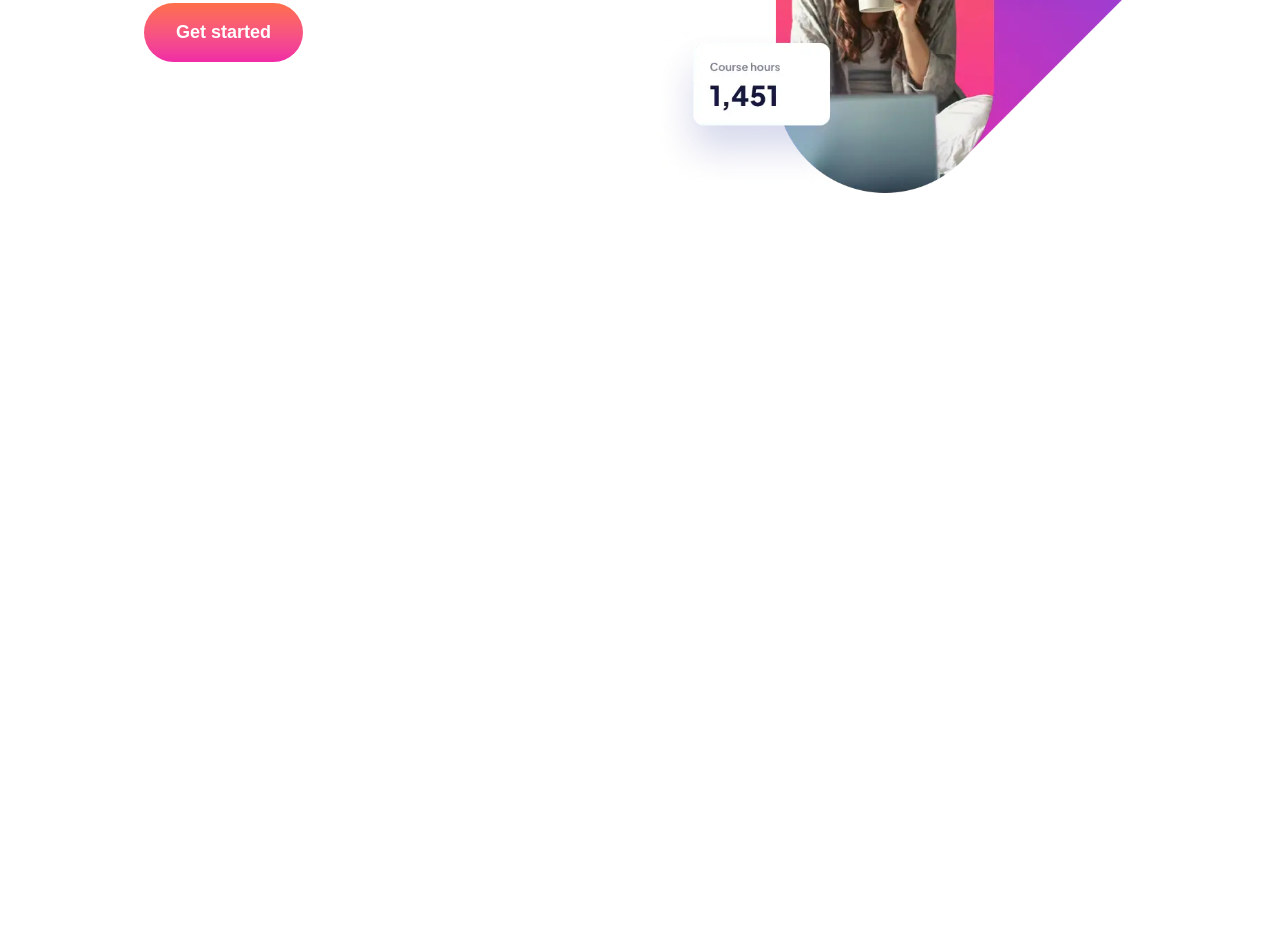
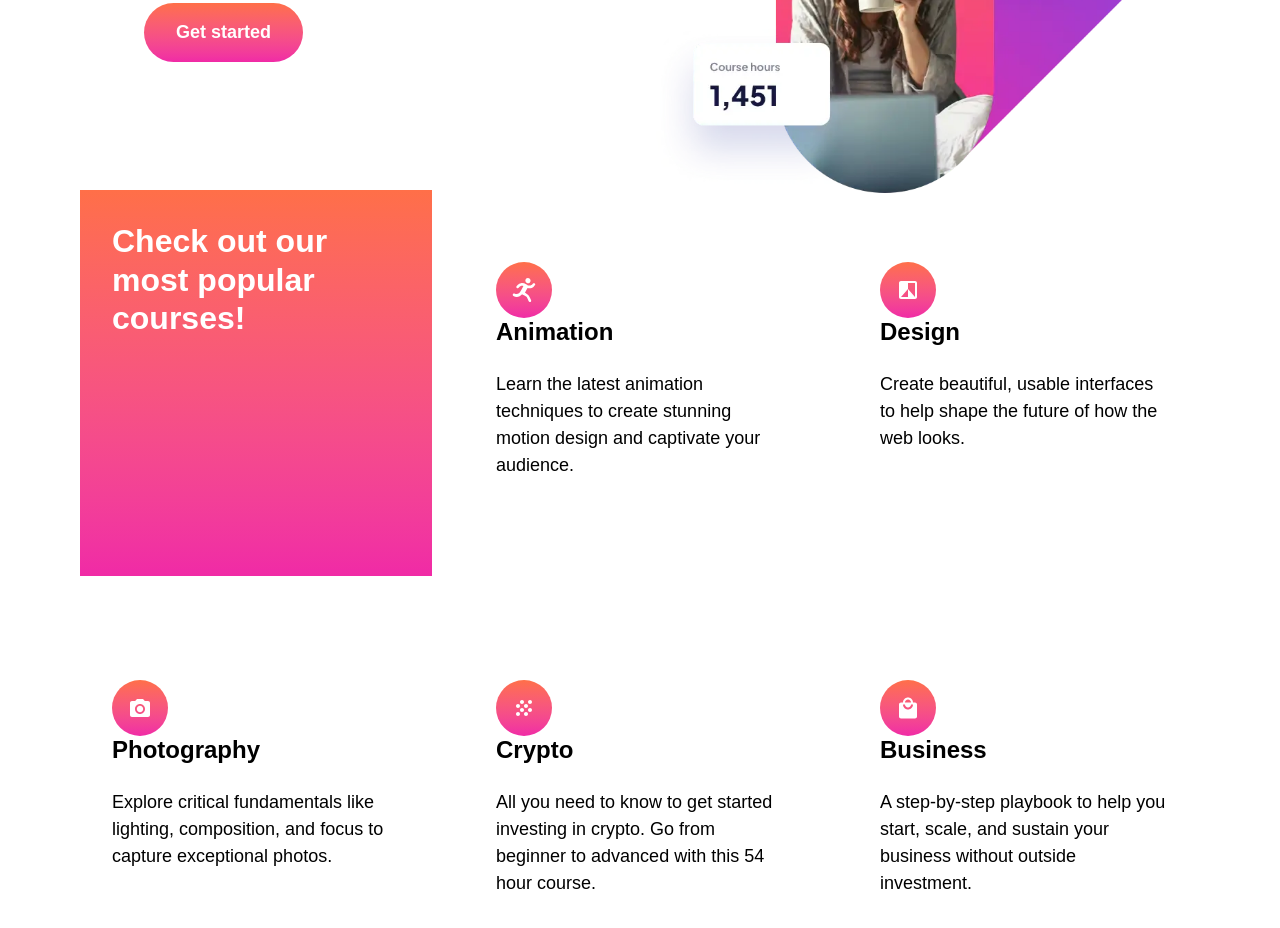
Before and after one commit to anet-eny/skilled-landing-page, a React (Vite) app: page / in a window 1280 px wide. Shown: the part 420-1348 px from the top of the page. Before the commit the page ends 800 px from the top, so only its background shows below. Built offline with nearby package versions, Linux system fonts and the light colour scheme.

Commit message:
Change coursesData.js to coursesData.jsx to allow JSX in course icons, fix the icons styles

```diff
--- a/src/components/CourseCard.jsx
+++ b/src/components/CourseCard.jsx
@@ -3,7 +3,7 @@ import Button from "./Button";
 export default function CourseCard({ icon, title, description }) {
   return (
     <div className="px-8 pt-18 pb-10">
-      <div className="w-14 rounded-full bg-gradient-to-b from-orange-500 to-fuchsia-500">
+      <div className="w-14 h-14 rounded-full bg-gradient-to-b from-gradient1-start to-gradient1-end flex items-center justify-center">
         {icon}
       </div>
       <h3 className="text-preset-4">{title}</h3>
--- a/src/components/CoursesSection.jsx
+++ b/src/components/CoursesSection.jsx
@@ -1,3 +1,21 @@
+import coursesData from "../data/coursesData";
+import CourseCard from "./CourseCard";
+import HighlightCard from "./HighlightCard";
+
 export default function CoursesSection() {
-  return <></>;
+  return (
+    <section className="max-w-6xl mx-auto px-4 py-16">
+      <div className="grid grid-cols-1 md:grid-cols-3 gap-8">
+        <HighlightCard />
+        {coursesData.map((course) => (
+          <CourseCard
+            key={course.id}
+            title={course.title}
+            description={course.description}
+            icon={course.icon}
+          />
+        ))}
+      </div>
+    </section>
+  );
 }
--- a/src/data/coursesData.js
+++ b/src/data/coursesData.jsx
@@ -10,35 +10,35 @@ const coursesData = [
     title: "Animation",
     description:
       "Learn the latest animation techniques to create stunning motion design and captivate your audience.",
-    icon: <AnimationIcon />,
+    icon: <AnimationIcon className="w-6 text-white" />,
   },
   {
     id: 2,
     title: "Design",
     description:
       "Create beautiful, usable interfaces to help shape the future of how the web looks.",
-    icon: <DesignIcon />,
+    icon: <DesignIcon className="w-4.5 text-white" />,
   },
   {
     id: 3,
     title: "Photography",
     description:
       "Explore critical fundamentals like lighting, composition, and focus to capture exceptional photos.",
-    icon: <PhotographyIcon />,
+    icon: <PhotographyIcon className="w-5 text-white" />,
   },
   {
     id: 4,
     title: "Crypto",
     description:
       "All you need to know to get started investing in crypto. Go from beginner to advanced with this 54 hour course.",
-    icon: <CryptoIcon />,
+    icon: <CryptoIcon className="w-4 text-white" />,
   },
   {
     id: 5,
     title: "Business",
     description:
       "A step-by-step playbook to help you start, scale, and sustain your business without outside investment.",
-    icon: <BusinessIcon />,
+    icon: <BusinessIcon className="w-4.5 text-white" />,
   },
 ];
 
--- a/src/pages/Home.jsx
+++ b/src/pages/Home.jsx
@@ -1,12 +1,14 @@
 import Button from "../components/Button";
 import Header from "../components/Header";
 import Hero from "../components/Hero";
+import CoursesSection from "../components/CoursesSection";
 
 export default function Home() {
   return (
     <main className="max-w-6xl mx-auto">
       <Header />
       <Hero />
+      <CoursesSection />
     </main>
   );
 }
```
